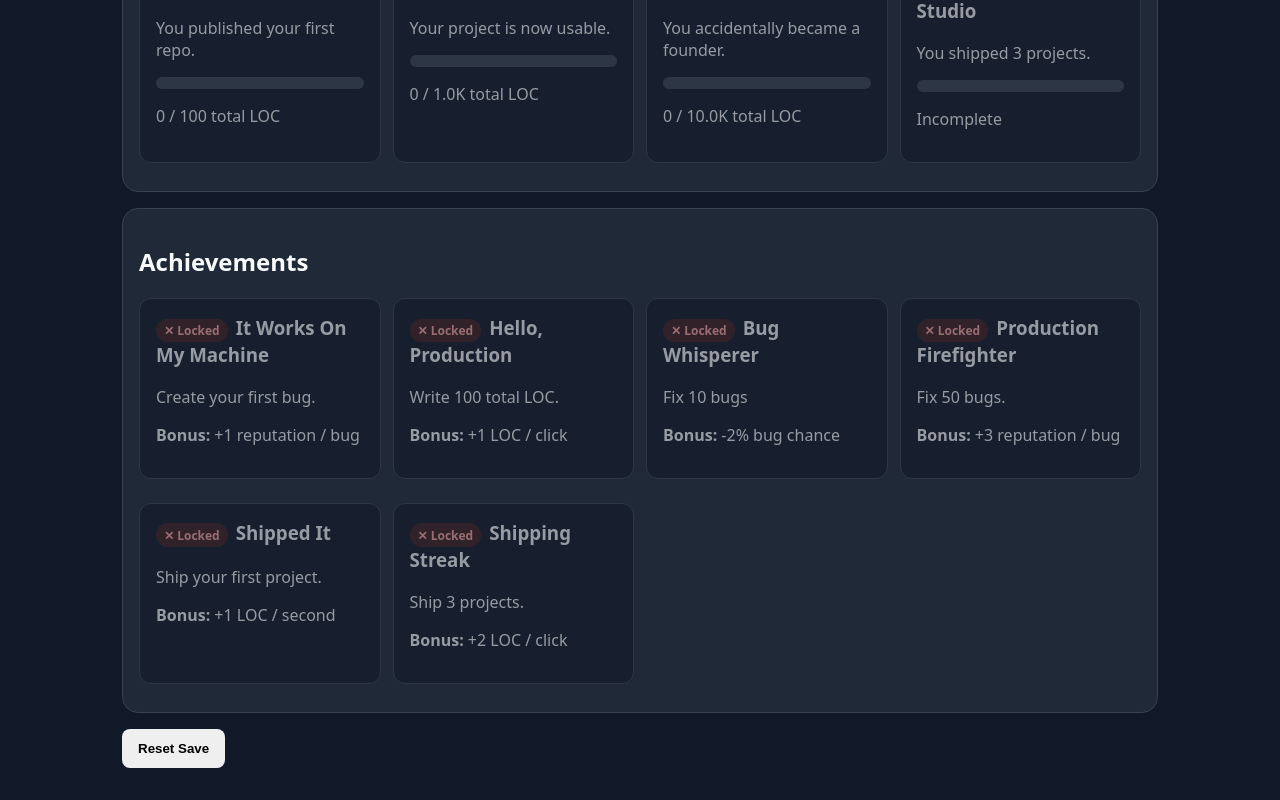
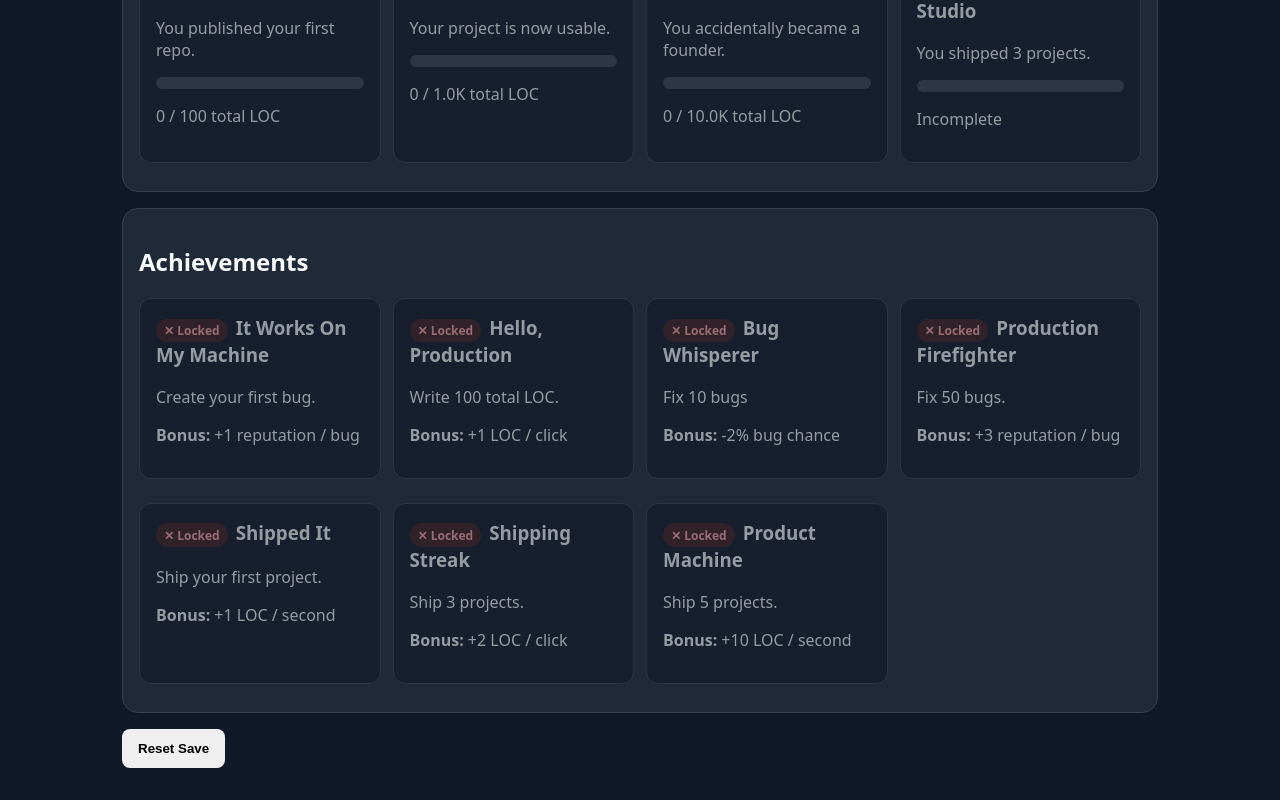
Before and after one commit to BlazingHotCode/commit-clicker, a React (Vite) app: page / in a window 1280 px wide. Shown: the part 2552-3352 px from the top of the page. Built offline with nearby package versions, Linux system fonts and the light colour scheme.

Commit message:
add late project shipping achievement

```diff
--- a/src/game/data/achievements.ts
+++ b/src/game/data/achievements.ts
@@ -77,4 +77,14 @@ export const achievements: Achievement[] = [
       locPerClick: 2,
     },
   },
+  {
+    id: "fiveProjects",
+    name: "Product Machine",
+    description: "Ship 5 projects.",
+    bonusLabel: "+10 LOC / second",
+    isUnlocked: (state) => state.completedProjects.length >= 5,
+    modifiers: {
+      locPerSecond: 10,
+    },
+  },
 ];
```
